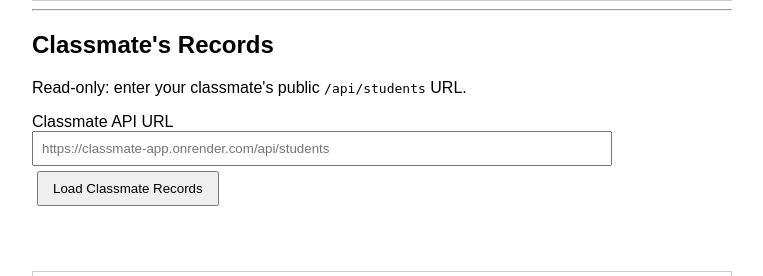
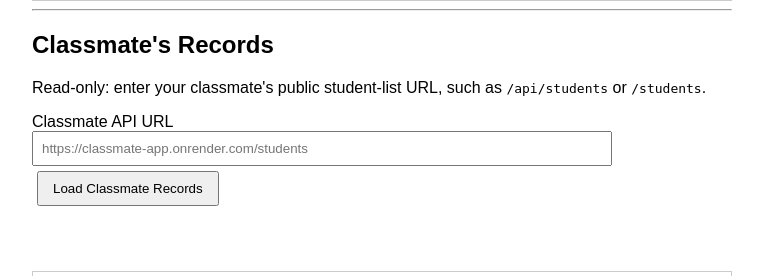
Before and after one commit to Dark-mask-anonymous/prince-act8, a Flask app: page / in a window 1280 px wide. Shown: the part 1982-2258 px from the top of the page, without its empty margins (258-1021 px from the left). Run offline with Flask 3, Linux system fonts and the light colour scheme; data comes from the database, SQL or seed files in the repository.

Commit message:
Update index.html

```diff
--- a/templates/index.html
+++ b/templates/index.html
@@ -86,9 +86,9 @@
 
     <hr>
     <h2>Classmate's Records</h2>
-    <p>Read-only: enter your classmate's public <code>/api/students</code> URL.</p>
+    <p>Read-only: enter your classmate's public student-list URL, such as <code>/api/students</code> or <code>/students</code>.</p>
     <label for="classmateUrl">Classmate API URL</label>
-    <input id="classmateUrl" type="url" placeholder="https://classmate-app.onrender.com/api/students" style="width: min(100%, 560px)">
+    <input id="classmateUrl" type="url" placeholder="https://classmate-app.onrender.com/students" style="width: min(100%, 560px)">
     <button id="loadClassmateButton" type="button">Load Classmate Records</button>
     <p id="classmateStatus" class="status" aria-live="polite"></p>
     <div id="classmateRecords"></div>
```
